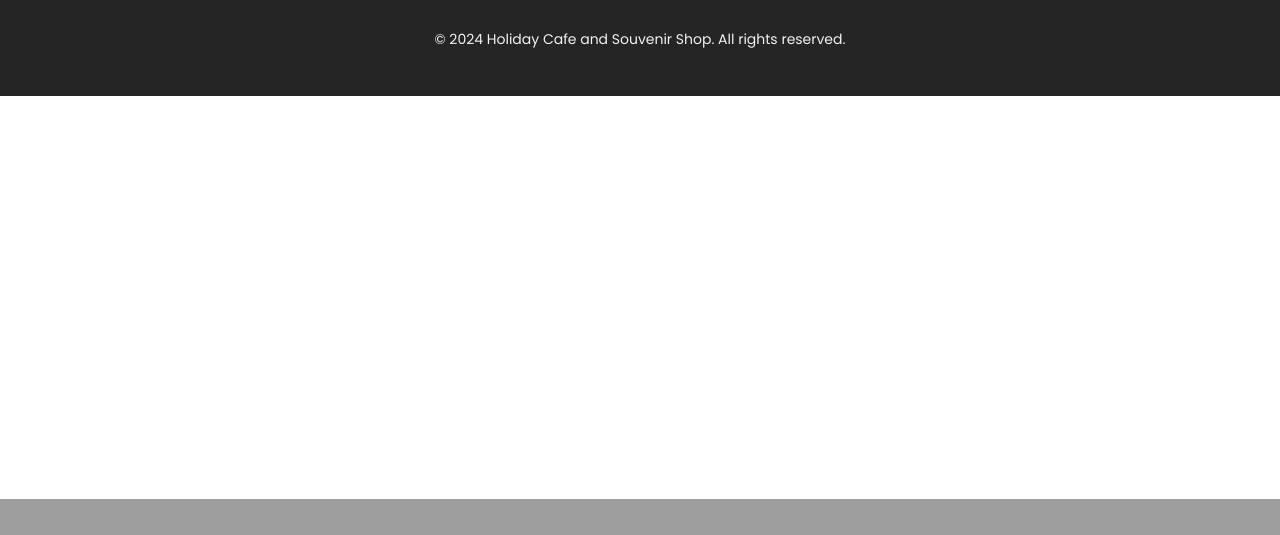
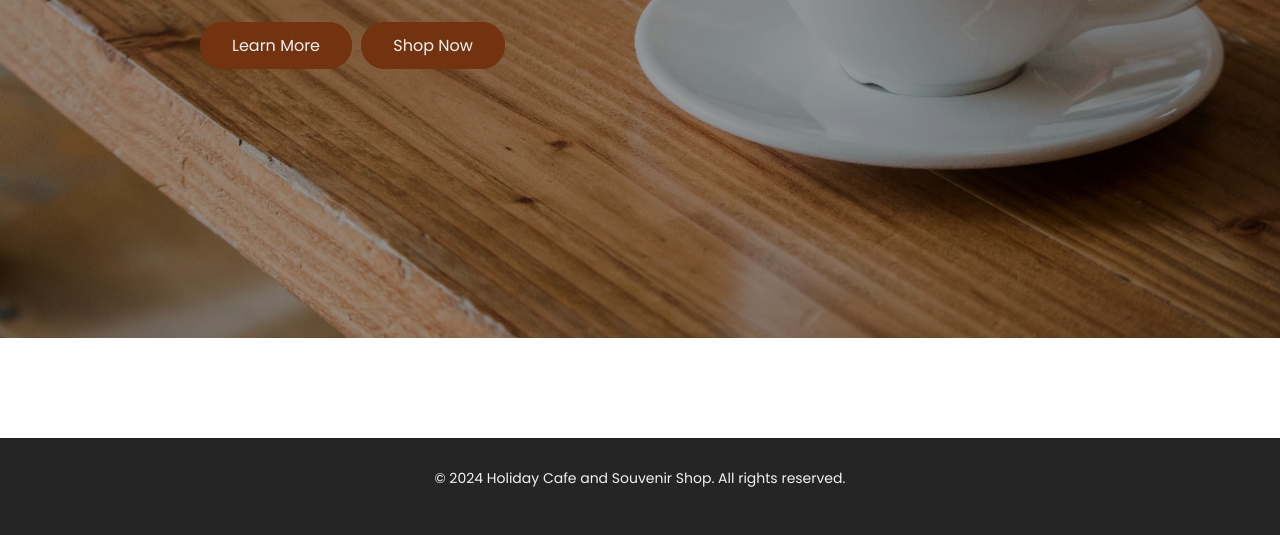
Before and after one commit to AaronClaude/Holiday-Cafe-and-Souvenir-Shop-CAPSTONE, a PHP site: page / in a window 1280 px wide. Shown: the part 501-1036 px from the top of the page. Before the commit the page ends 1000 px from the top, so only its background shows below. Run offline with PHP 8.4, Linux system fonts and the light colour scheme.

Commit message:
update html, css
- revised header

```diff
--- a/CSS/styles.css
+++ b/CSS/styles.css
@@ -22,6 +22,7 @@ html {
 body {
   height: 1000px;
 }
+
 /* Nav bar design and format*/
 header {
   background: #F4F1EC;
@@ -102,7 +103,7 @@ nav ul li a:hover:after {
 /* Button designs for Sign up/Login option */
 .btn-1 {
   text-decoration: none;
-  color: #252525;
+  color: #733311;
   border: 2px solid #733311;
   padding: 10px 20px;
   border-radius: 25px;
@@ -132,15 +133,15 @@ nav ul li a:hover:after {
 .btn-2:hover {
   border: 2px solid #733311;
   background-color: #F4F1EC;
-  color: #252525;
+  color: #733311;
   transition: 0.5s ease
 }
 
 .btn-3 {
   text-decoration: none;
   color: #F4F1EC;
-  background-color: transparent;
-  border: 2px solid #F4F1EC;
+  background-color: #733311;
+  border: 2px solid #733311;
   padding: 10px 30px;
   border-radius: 25px;
   margin-left: 15px;
@@ -149,8 +150,9 @@ nav ul li a:hover:after {
 
 
 .btn-3:hover {
-  border: 2px solid #733311;
-  background-color: #733311;
+  border: 2px solid #F4F1EC;
+  background-color: transparent;
+  filter: blur(0.5px);
   color: #F4F1EC;
   transition: 0.5s ease
 }
@@ -176,29 +178,60 @@ section p {
   margin-bottom: 1rem;
 }
 
+/* Header Section */
 #home {
-  background: url('../img/header-img.jpg');
+  background: url('../img/header-bg.jpg');
   background-size: cover;
   background-repeat: no-repeat;
   background-position: center;
-  padding: 250px 0;
-  text-align: center;
-
-  color: #fff;
+  padding: 270px 0;
+  text-align: left;
+  color: #F4F1EC;
   position: relative;
 }
 
-#home2 {
-  font-size: 40px;
+#home::before {
+  content: "";
+  position: absolute;
+  top: 0;
+  left: 0;
+  width: 100%;
+  height: 100%;
+  background: rgba(0, 0, 0, 0.4);
+}
+
+#home .container {
+  margin-top: -130px;
+  margin-left: 50px;
+  position: relative;
+}
+
+#home .container img {
+    width: 200px;
+    height: auto;
+    border-radius: 50%;
+    margin-left: 200px;
+    box-shadow: 0 0 40px rgba(0, 0, 0, 0.3);
+}
+#home h2 {
+  font-size: 65px;
+  font-family: "Bebas Neue", sans-serif;
+  color: #EAA221;
   font-weight: 700;
-  margin-bottom: 15px;
+  margin-bottom: 10px;
 }
 #home p {
-  font-size: 15px;
+  font-size: 18px;
   font-weight: 300;
-  margin-bottom: 30px;
+  width: 600px;
+  font-style: italic;
+  text-align: center;
+  margin-bottom: 40px;
 }
 
+#learn-more {
+  margin-left: 140px;
+}
 
 
 
--- a/index.html
+++ b/index.html
@@ -15,13 +15,23 @@
     <link rel="preconnect" href="https://fonts.gstatic.com" crossorigin>
     <link href="https://fonts.googleapis.com/css2?family=Poppins:wght@300;400;500;700&display=swap" rel="stylesheet">
 
+    <!-- Bebas Neue font-->
+    <link rel="preconnect" href="https://fonts.googleapis.com">
+    <link rel="preconnect" href="https://fonts.gstatic.com" crossorigin>
+    <link href="https://fonts.googleapis.com/css2?family=Bebas+Neue&display=swap" rel="stylesheet">
+
+    <!-- Anton font -->
+    <link rel="preconnect" href="https://fonts.googleapis.com">
+    <link rel="preconnect" href="https://fonts.gstatic.com" crossorigin>
+    <link href="https://fonts.googleapis.com/css2?family=Anton&family=Bebas+Neue&display=swap" rel="stylesheet">
+
     <link rel="stylesheet" href="CSS/styles.css">
     <title>H&S - WEBSITE</title>
 </head>
 <body>
         <header>
             <div class="container">
-                <a href="#home"><img src="img/logos/nav-logo.png" alt="ACL Computer Software Solutions Logo"></a>
+                <a href="#home"><img src="img/logos/nav-logo.png"></a>
                 <h1 id="nav-title">Holiday Cafe & Souvenir Shop</h1>
                 <nav>
                     <ul>
@@ -37,14 +47,34 @@
             </div>
         </header>
 
-<!-- Heading Section-->
-<section id="home">
+<!-- Starting Heading Section-->
+  <section id="home">
+    <div class="container">
+      <a href="#home"><img src="img/logos/main-logo.png"></a>
+      <h2>HOLIDAY CAFE & SOUVENIR SHOP</h2>
+      <p>"Awaken Your Senses, Embrace the Moment, Share the Joy."</p>
+      <a href="" class="btn-3" id="learn-more">Learn More</a>
+      <a href="" class="btn-3" id="shop-now">Shop Now</a>
+    </div>
+  </section>
+<!-- End of Heading Section-->
+
+
+ <!-- Starting About Us Section -->
+  <section id="about-us">
+
+
+  </section>
 
 
 
 
-</section>
- <!-- About Us -->
+
+
+
+
+
+
 
 
   <footer>
```
Also changed, not shown: IMG/ab2.webp (deleted), img/header-bg.jpg (added).
